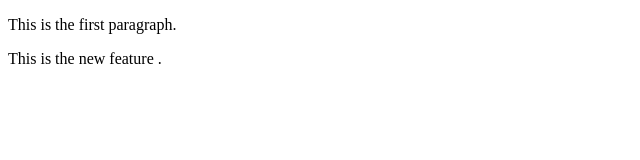
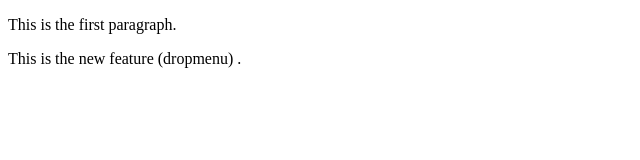
Before and after one commit to bishalbhatta1028/localrepo, a plain HTML site: page index.html in a window 1280 px wide. Shown: the full height of the page, 0-640 px from the left. Drawn offline with Linux system fonts and the light colour scheme.

Commit message:
add dropmenu to the feature1

```diff
--- a/index.html
+++ b/index.html
@@ -7,6 +7,6 @@
   </head>
   <body>
     <p>This is the first paragraph.</p>
-    <p>This is the new feature .</p>
+    <p>This is the new feature (dropmenu) .</p>
   </body>
 </html>
```
